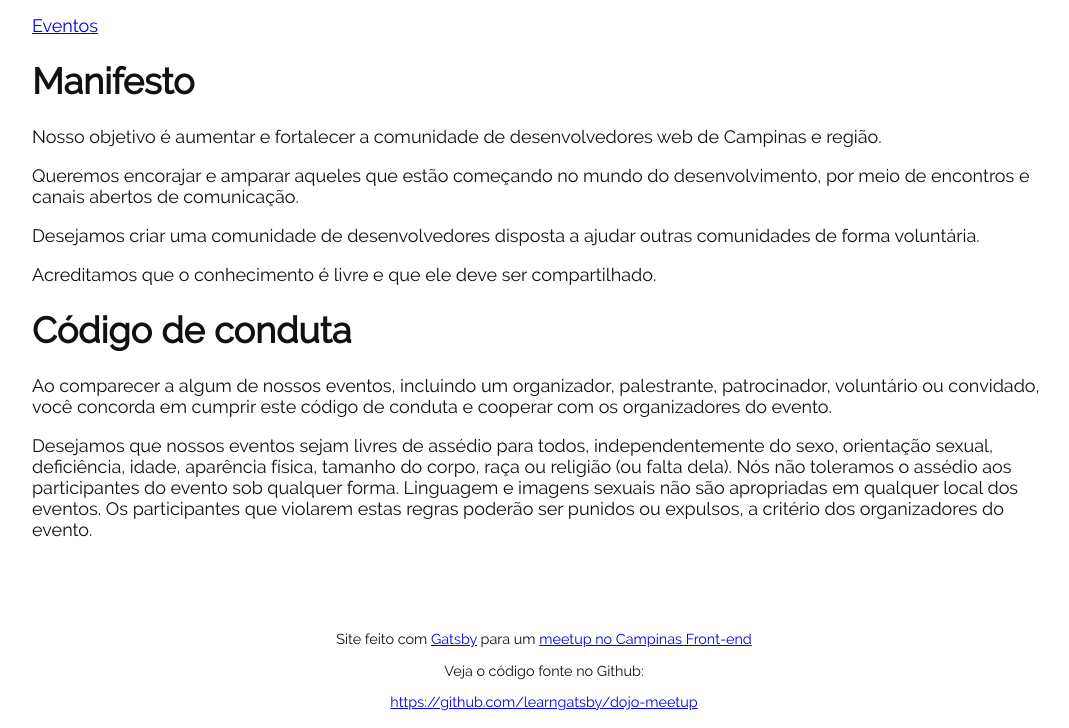
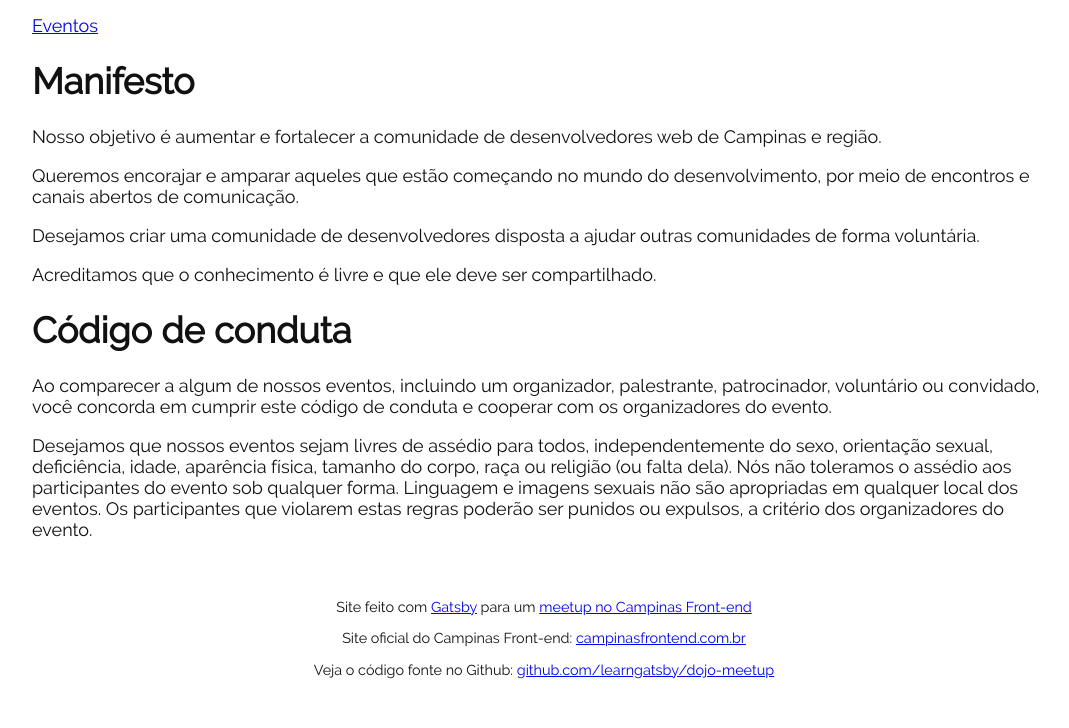
Before and after one commit to learngatsby/dojo-meetup, a Gatsby site: page / in a window 1280 px wide. Shown: the part 783-1511 px from the top of the page, without its empty margins (96-1165 px from the left). Built offline with nearby package versions, Linux system fonts and the light colour scheme; Gatsby itself is replaced by a stand-in of ours.

Commit message:
Add official website

```diff
--- a/src/components/Layout.css
+++ b/src/components/Layout.css
@@ -40,6 +40,7 @@
 }
 
 .layout__footer-container {
+  padding: 1rem;
   max-width: 1024px;
   margin: auto;
   text-align: center;
--- a/src/components/Layout.js
+++ b/src/components/Layout.js
@@ -19,8 +19,16 @@
           {' '}
           <a href="https://www.meetup.com/campinas-frontend/events/262413777/">meetup no Campinas Front-end</a>
         </p>
-        <p>Veja o código fonte no Github:</p>
-        <a href="https://github.com/learngatsby/dojo-meetup">https://github.com/learngatsby/dojo-meetup</a>
+        <p>
+          Site oficial do Campinas Front-end:
+          {' '}
+          <a href="https://campinasfrontend.com.br">campinasfrontend.com.br</a>
+        </p>
+        <p>
+          Veja o código fonte no Github:
+          {' '}
+          <a href="https://github.com/learngatsby/dojo-meetup">github.com/learngatsby/dojo-meetup</a>
+        </p>
         <noscript>
           <p>Este site funciona melhor com JavaScript habilitado</p>
         </noscript>
```
